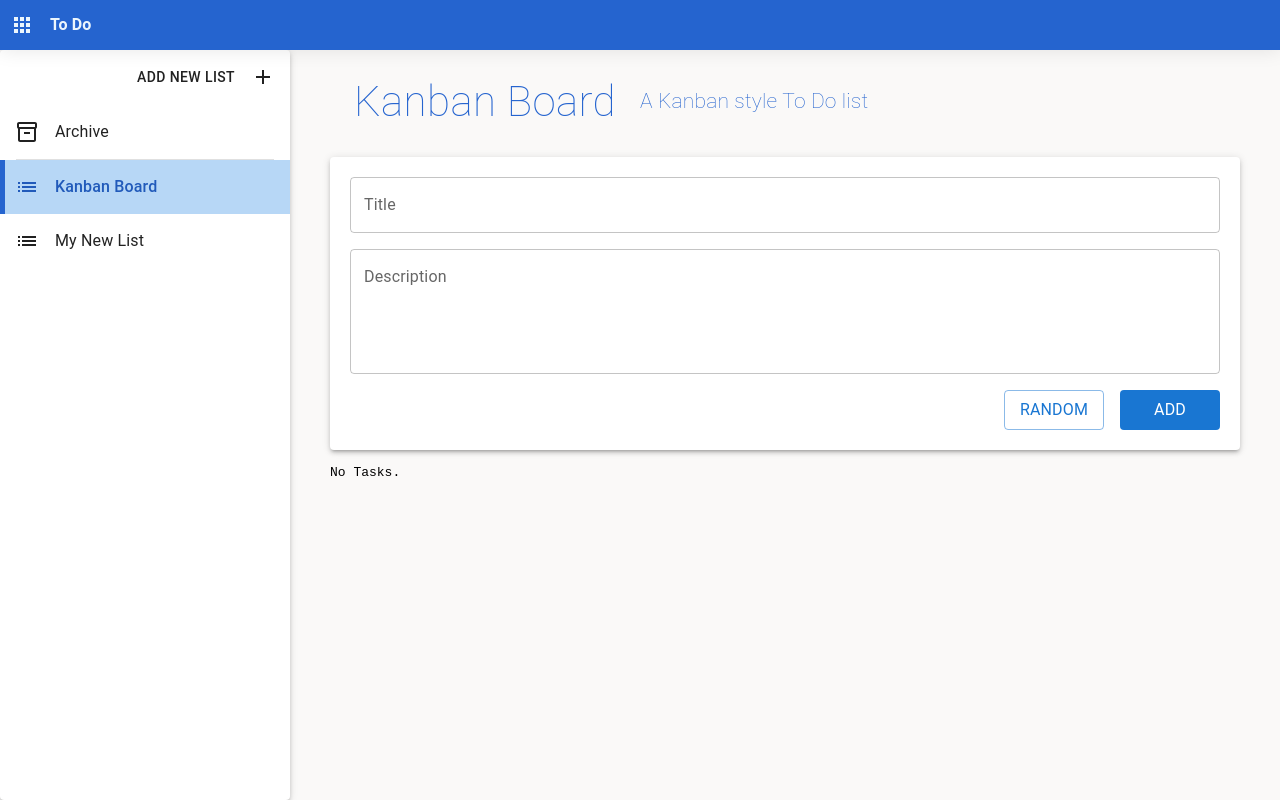
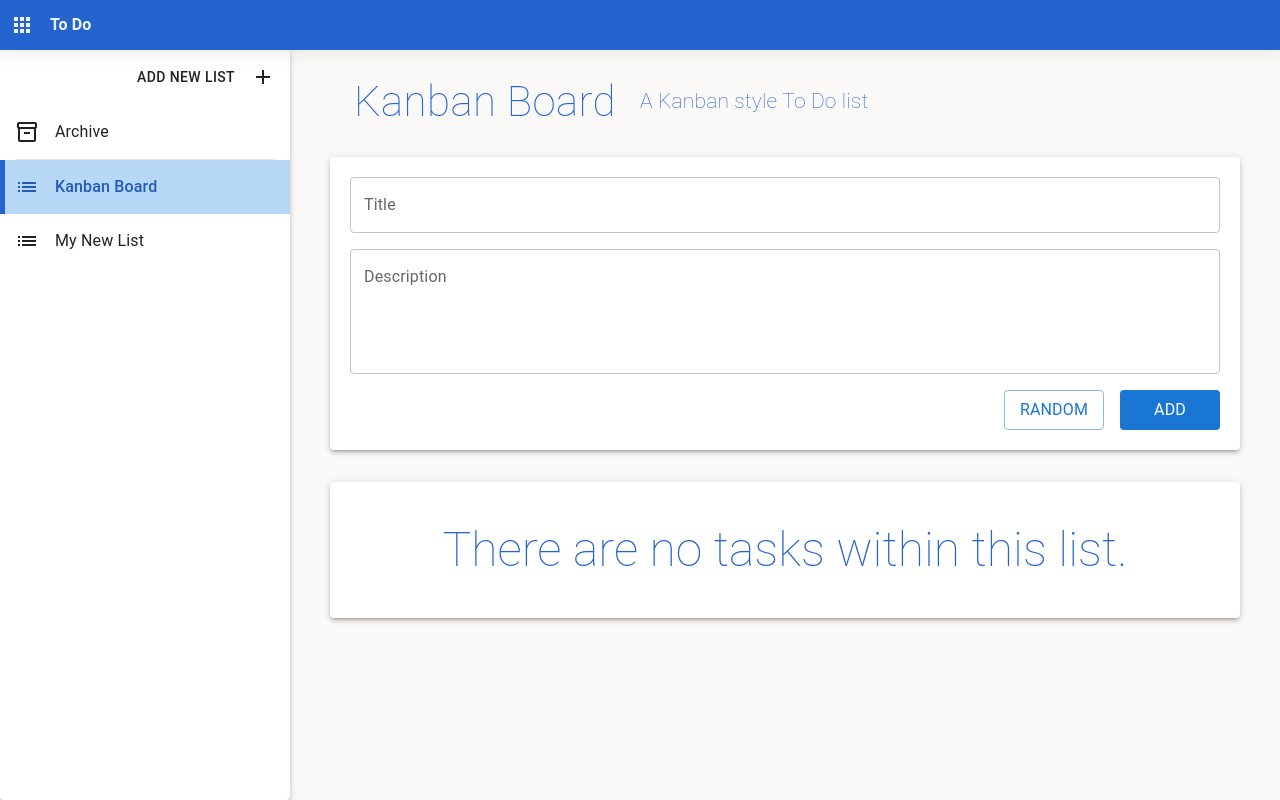
Before and after one commit to PCM-M46-Coursework/W05-Todo-List-Challenge, a React (Create React App) app: page / in a window 1280 px wide. Built offline with nearby package versions, Linux system fonts and the light colour scheme; a web font is replaced by a local one.

Commit message:
Add `NoTasksCard` component to `MainPanel`.

```diff
--- a/src/components/panels/MainPanel/MainPanel.js
+++ b/src/components/panels/MainPanel/MainPanel.js
@@ -1,9 +1,10 @@
 import { Typography, Stack, Box } from '@mui/material';
+import { isEmpty } from 'lodash';
 
+import NoTasksCard from '~/components/cards/NoTasksCard';
 import AddTaskPanel from '../AddTaskPanel';
 
 import './MainPanel.css';
-import { isEmpty } from 'lodash';
 
 /**
  * A component for displaying a list of tasks.
@@ -40,13 +41,18 @@ export default function MainPanel({ isArchiveSelected, currentTaskListFilter, ad
                 ? <>
                     {/* ARCHIVE PANEL */}
                 </>
-                : <>
+                : <Stack gap={4}>
                     <AddTaskPanel addTaskToList={addTaskToList} />
-                    <pre>
-                        {isEmpty(selectedTaskList.tasks) ? "No Tasks." : selectedTaskList.tasks}
-                    </pre>
-                    {/* TASK LIST PANEL */}
-                </>
+                    {isEmpty(selectedTaskList.tasks)
+                        ? <NoTasksCard />
+                        : <>
+                            {/* TASK CARD MAP */}
+                            <pre>
+                                {isEmpty(selectedTaskList.tasks) ? "No Tasks." : selectedTaskList.tasks}
+                            </pre>
+                        </>
+                    }
+                </Stack>
             }
         </Box>
     );
```
